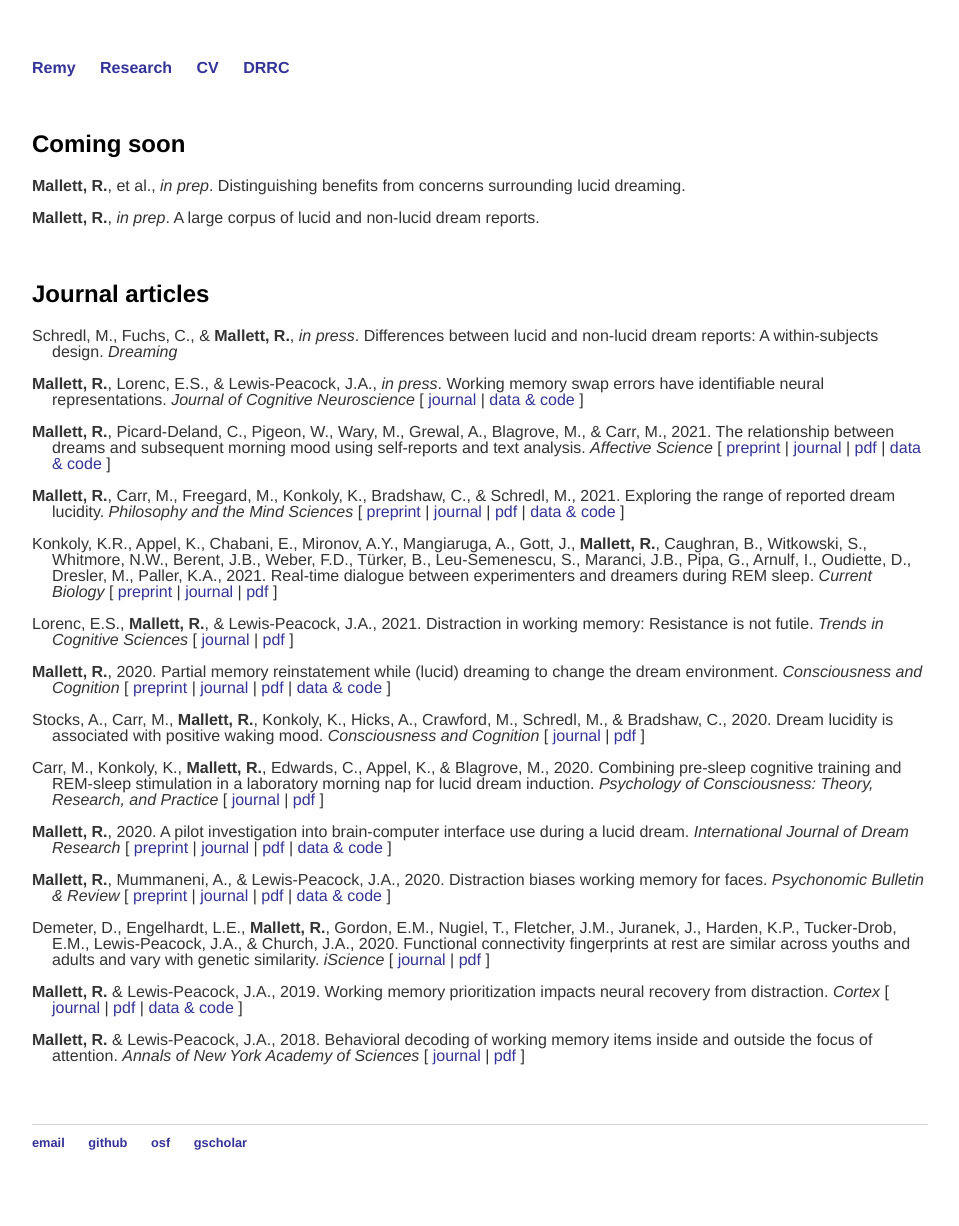
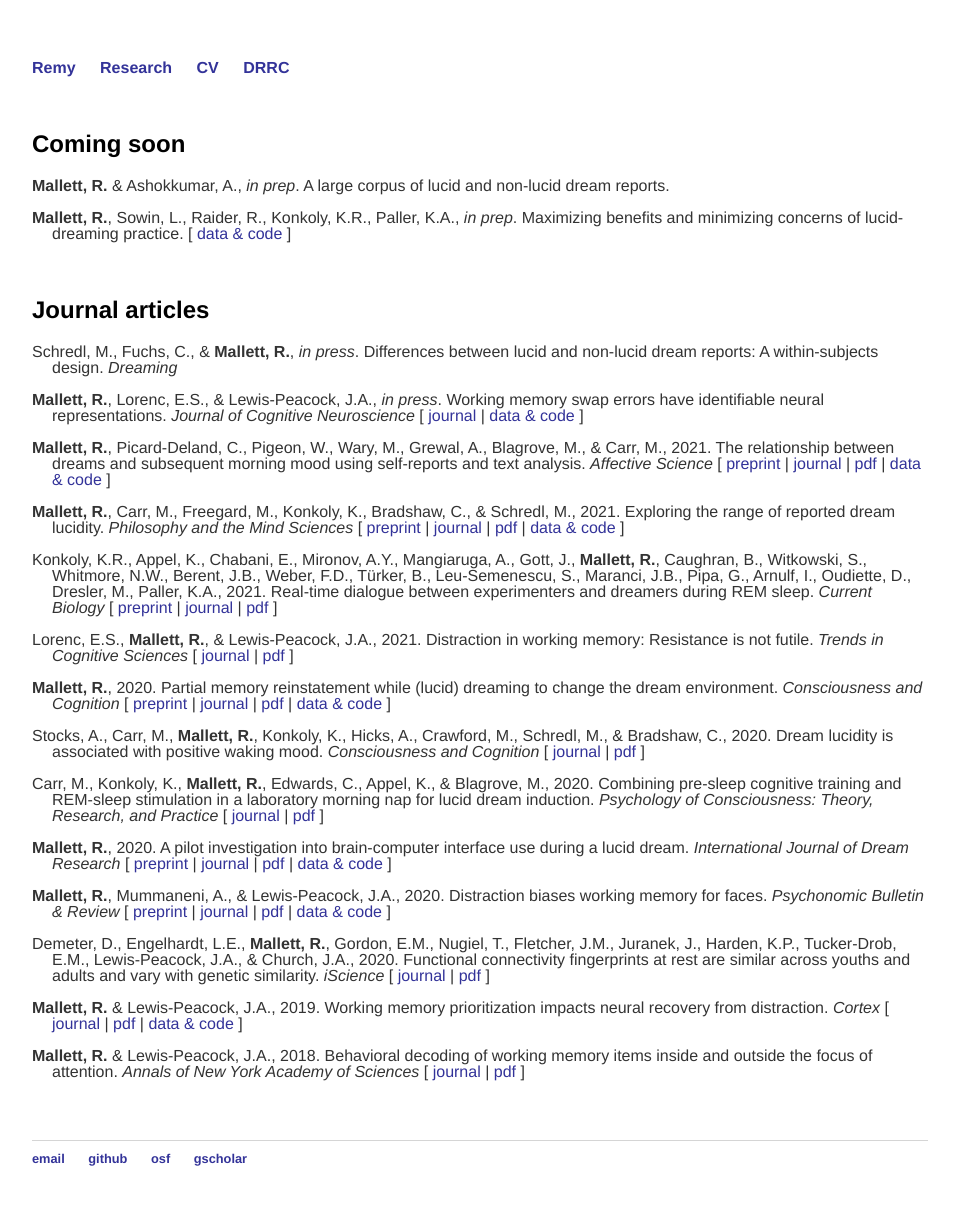
Before and after one commit to remrama/remrama.github.io, a Jekyll site: the page built from research/index.html, in a window 1280 px wide. Shown: the whole page, without its empty margins (160-1119 px from the left). Built offline with Jekyll 4.4.1, drawn with Linux system fonts in a browser that asks for light colours.

Commit message:
Update index.html

```diff
--- a/research/index.html
+++ b/research/index.html
@@ -9,10 +9,10 @@ title: Research
     <h2>Coming soon</h2>
 
     <p class="hanging">
-        <strong>Mallett, R.</strong>, et al., <em>in prep</em>. Distinguishing benefits from concerns surrounding lucid dreaming.
+        <strong>Mallett, R.</strong> & Ashokkumar, A., <em>in prep</em>. A large corpus of lucid and non-lucid dream reports.
     </p>
     <p class="hanging">
-        <strong>Mallett, R.</strong>, <em>in prep</em>. A large corpus of lucid and non-lucid dream reports.
+        <strong>Mallett, R.</strong>, Sowin, L., Raider, R., Konkoly, K.R., Paller, K.A., <em>in prep</em>. Maximizing benefits and minimizing concerns of lucid-dreaming practice. [ <a href="https://osf.io/bce8y/">data & code</a> ]
     </p>
 
     <br>
```
